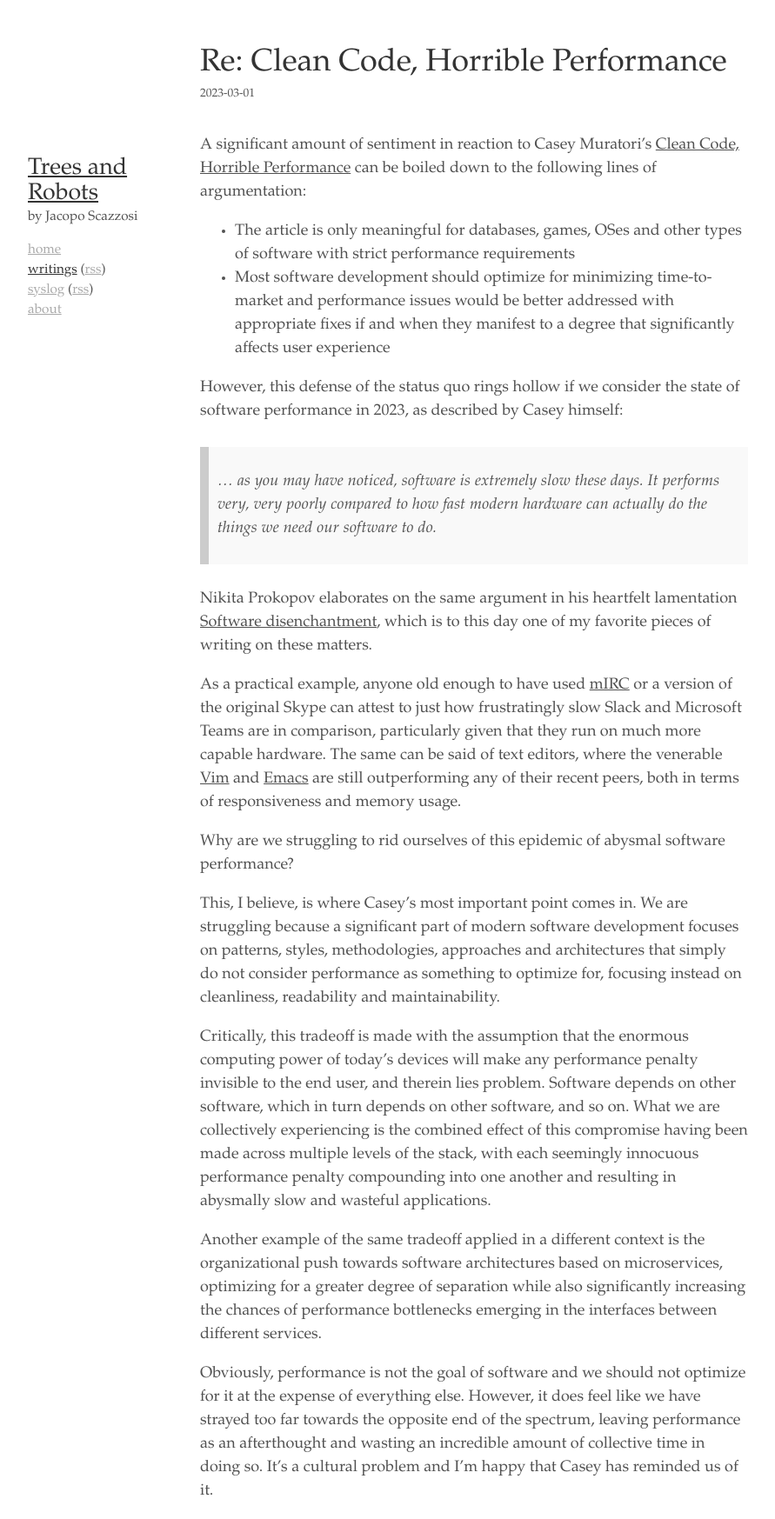
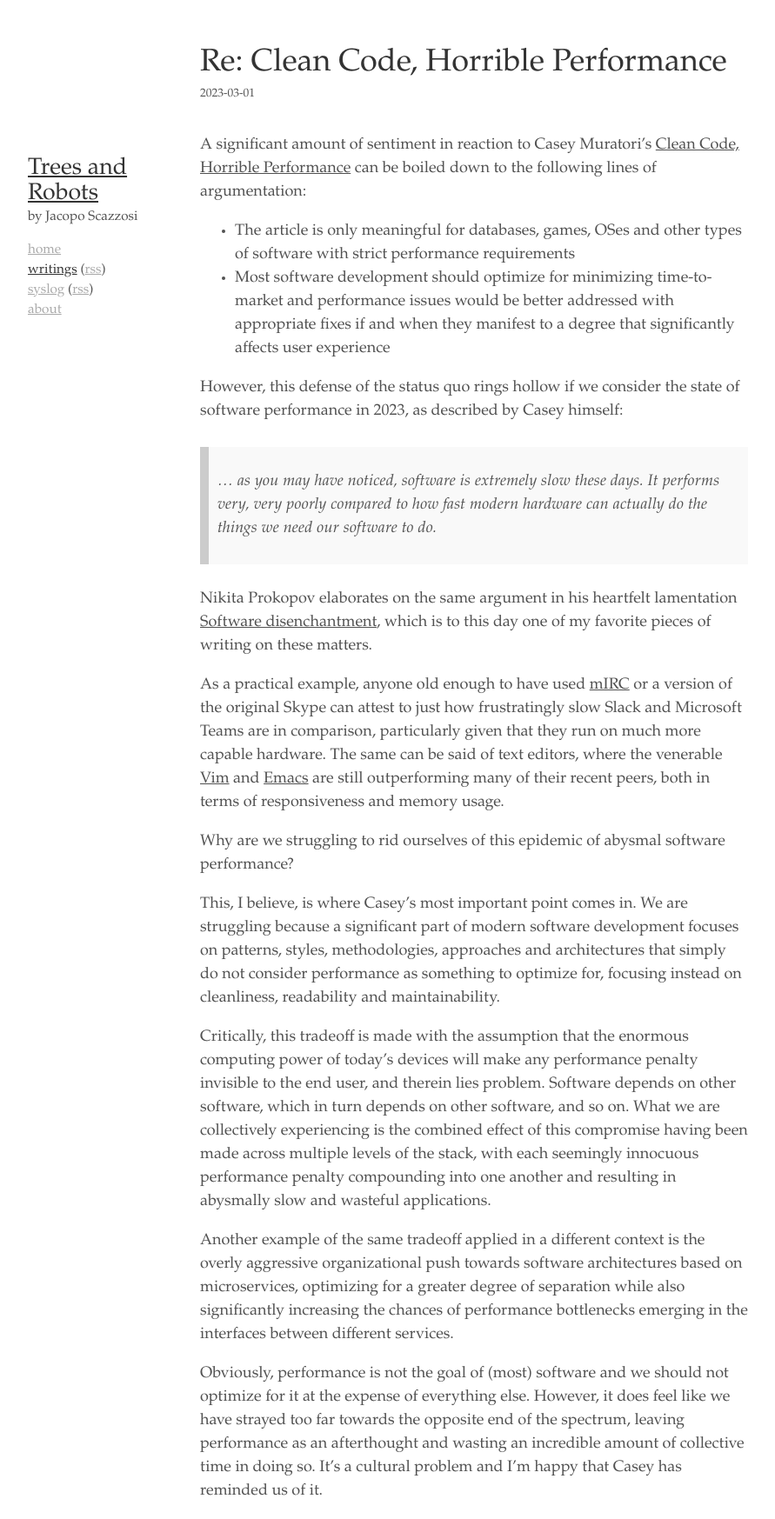
Before and after one commit to jacoscaz/treesandrobots.github.io, a Jekyll site: the page built from _posts/2023-03-01-re-clean-code-horrible-performance.md, in a window 1280 px wide. Shown: the whole page at 87% size, without its empty margins (95-986 px from the left). Built offline with Jekyll 4.4.1, drawn with Linux system fonts in a browser that asks for light colours.

Commit message:
minor edits

```diff
--- a/_posts/2023-03-01-re-clean-code-horrible-performance.md
+++ b/_posts/2023-03-01-re-clean-code-horrible-performance.md
@@ -28,7 +28,7 @@ As a practical example, anyone old enough to have used [mIRC][3] or a version
 of the original Skype can attest to just how frustratingly slow Slack and
 Microsoft Teams are in comparison, particularly given that they run on much
 more capable hardware. The same can be said of text editors, where the
-venerable [Vim][6] and [Emacs][7] are still outperforming any of their recent
+venerable [Vim][6] and [Emacs][7] are still outperforming many of their recent
 peers, both in terms of responsiveness and memory usage.
 
 Why are we struggling to rid ourselves of this epidemic of abysmal software
@@ -50,16 +50,17 @@ compounding into one another and resulting in abysmally slow and wasteful
 applications.
 
 Another example of the same tradeoff applied in a different context is the
-organizational push towards software architectures based on microservices,
-optimizing for a greater degree of separation while also significantly
-increasing the chances of performance bottlenecks emerging in the interfaces
-between different services.
+overly aggressive organizational push towards software architectures based on
+microservices, optimizing for a greater degree of separation while also
+significantly increasing the chances of performance bottlenecks emerging in
+the interfaces between different services.
 
-Obviously, performance is not the goal of software and we should not optimize
-for it at the expense of everything else. However, it does feel like we have
-strayed too far towards the opposite end of the spectrum, leaving performance
-as an afterthought and wasting an incredible amount of collective time in doing
-so. It's a cultural problem and I'm happy that Casey has reminded us of it.
+Obviously, performance is not the goal of (most) software and we should not
+optimize for it at the expense of everything else. However, it does feel like
+we have strayed too far towards the opposite end of the spectrum, leaving
+performance as an afterthought and wasting an incredible amount of collective
+time in doing so. It's a cultural problem and I'm happy that Casey has reminded
+us of it.
 
 [1]: https://www.computerenhance.com/p/clean-code-horrible-performance
 [2]: https://news.ycombinator.com/item?id=34966137
```
